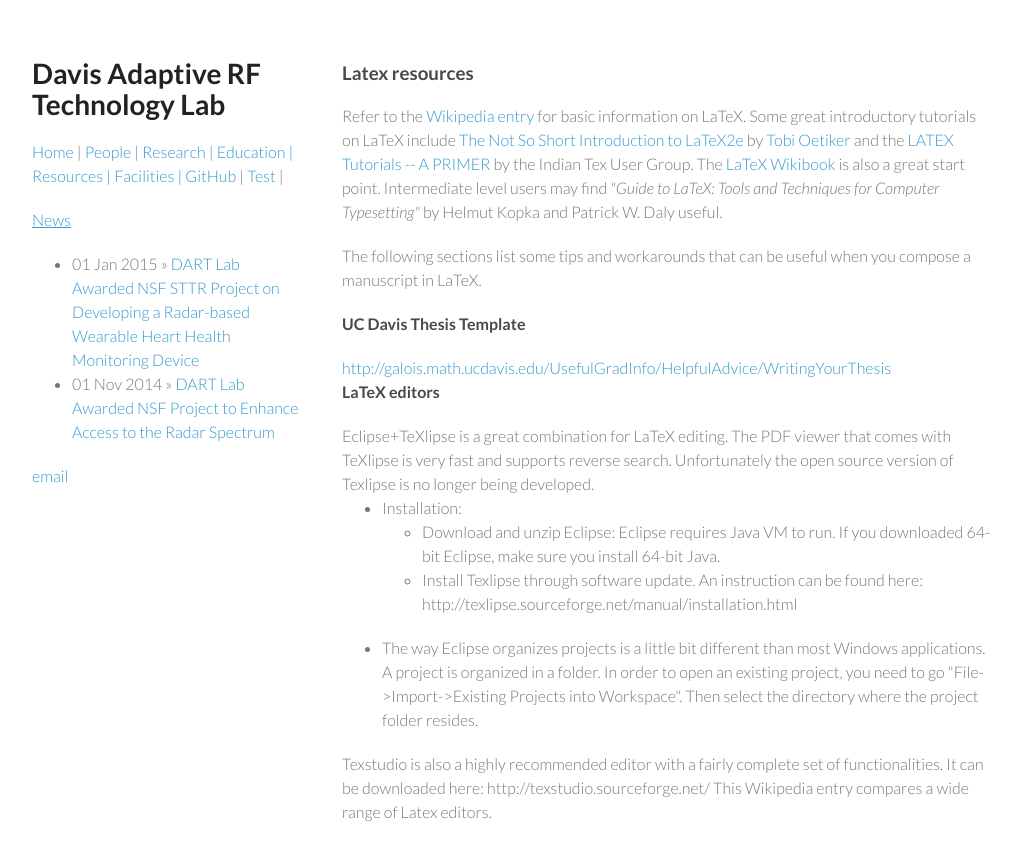
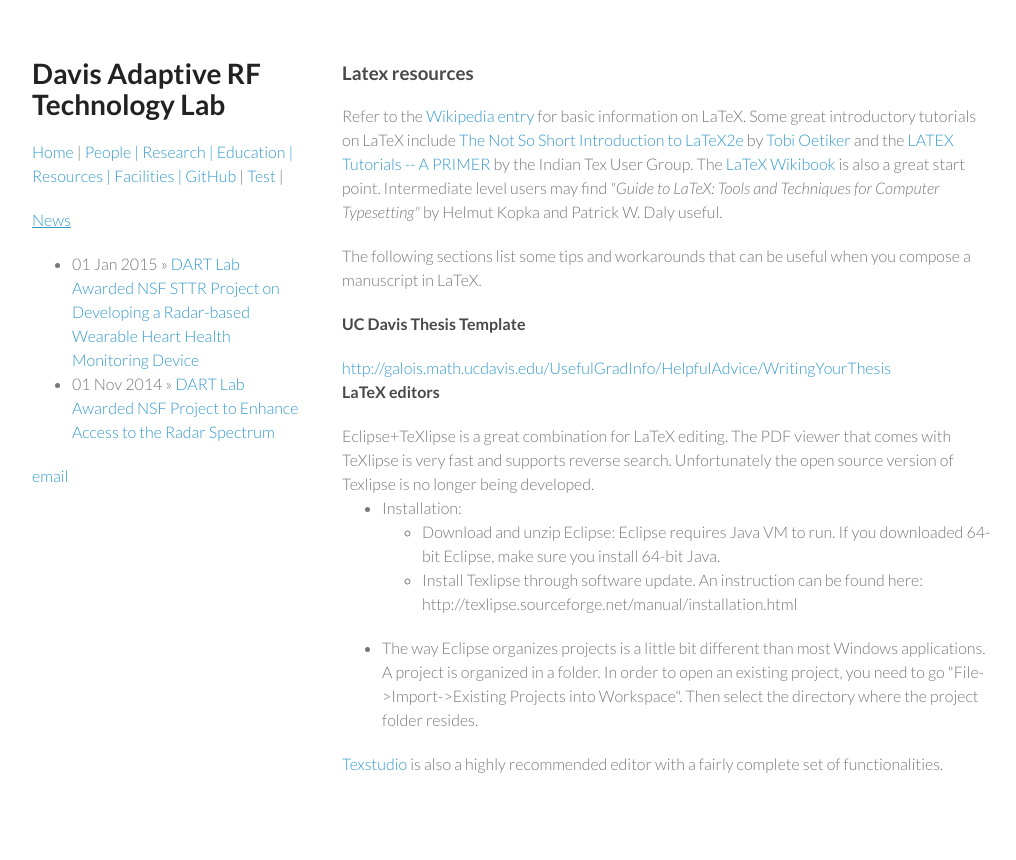
Before and after one commit to ucdart/ucdart.github.io, a Jekyll site: the page built from resources/latex.html, in a window 1280 px wide. Shown: the top 860 px of the page, without its empty margins (128-1144 px from the left). Built offline with Jekyll 4.4.1, drawn with Linux system fonts in a browser that asks for light colours.

Commit message:
Updated latex.html

```diff
--- a/resources/latex.html
+++ b/resources/latex.html
@@ -29,5 +29,4 @@ Eclipse+TeXlipse is a great combination for LaTeX editing. The PDF viewer that c
     <li>The way Eclipse organizes projects is a little bit different than most Windows applications. A project is organized in a folder. In order to open an existing project, you need to go "File->Import->Existing Projects into Workspace". Then select the directory where the project folder resides.</li>
 </ul>
 
-Texstudio is also a highly recommended editor with a fairly complete set of functionalities. It can be downloaded here: http://texstudio.sourceforge.net/
-This Wikipedia entry compares a wide range of Latex editors.
+<a href="http://texstudio.sourceforge.net/" target=_blank>Texstudio</a> is also a highly recommended editor with a fairly complete set of functionalities.
```
